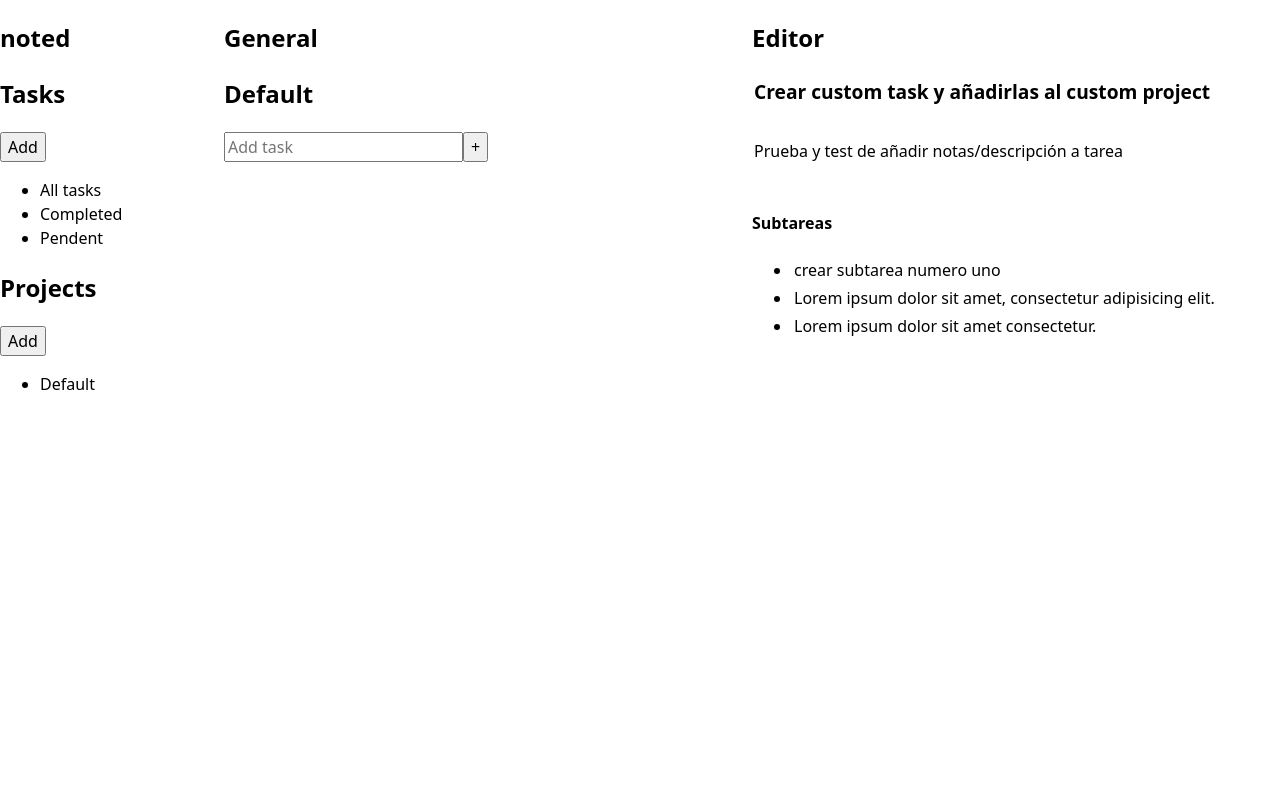
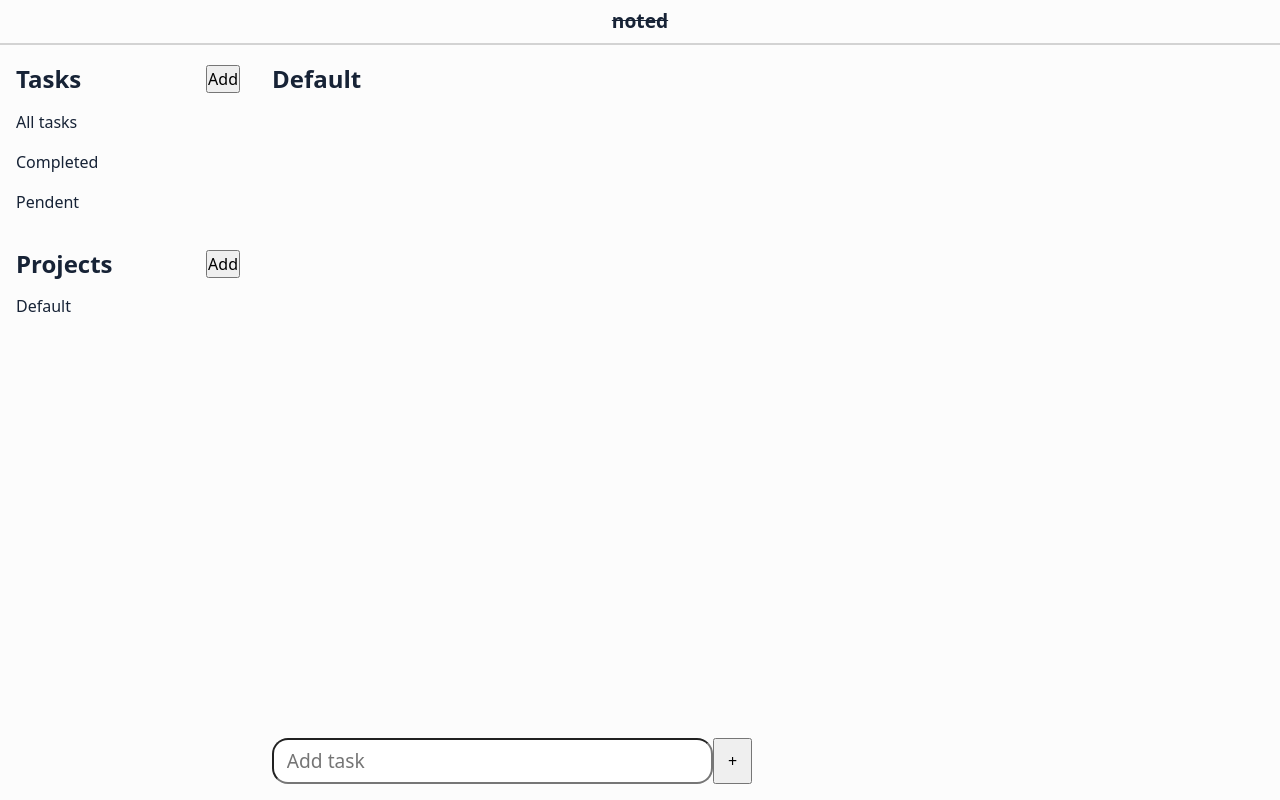
Before and after one commit to diegogo69/todo_app, a website built with webpack: page src/template.html in a window 1280 px wide. Built offline with nearby package versions, Linux system fonts and the light colour scheme.

Commit message:
FEAT: Add base styling rules for layout

```diff
--- a/src/modules/add_project_form.js
+++ b/src/modules/add_project_form.js
@@ -9,11 +9,10 @@ function createAddProjectForm() {
 
 
     const projectTitle = document.createElement('textarea');
-    // projectTitle.id = "projectTitle";
+    projectTitle.rows = 1;
     projectTitle.classList.add('formTitle');
     projectTitle.spellcheck = false;
     projectTitle.placeholder = "Add new project..."
-    projectTitle.autofocus = true;
     projectTitle.value = "TITLE FOR DOM NEWLY CREATED PROJECT YEIII";
 
 
--- a/src/modules/add_task_form.js
+++ b/src/modules/add_task_form.js
@@ -13,9 +13,9 @@ function createAddTaskForm() {
     // taskTitle.id = "taskTitle";
     // taskTitle.classList.add('taskTitleInput');
     taskTitle.classList.add('formTitle');
+    taskTitle.rows = 1;
     taskTitle.spellcheck = false;
     taskTitle.placeholder = "Add new task..."
-    taskTitle.autofocus = true;
     taskTitle.value = "TITLE FOR DOM NEWLY CREATED TASK YEIII";
 
 
--- a/src/modules/create_project_wrapper.js
+++ b/src/modules/create_project_wrapper.js
@@ -18,6 +18,7 @@ function createProjectWrapper(project, index) {
 
 
     const tasksWrapper = document.createElement('div');
+    tasksWrapper.classList.add('tasks-wrapper');
     const tasksUl = document.createElement('ul');
 
     for (let task of project.tasks) {
--- a/src/modules/domRender.js
+++ b/src/modules/domRender.js
@@ -1,6 +1,6 @@
 const domRender = ( function() {
     const editorNode = document.querySelector('.editor');
-    const overviewNode = document.querySelector('#overview');
+    const generalNode = document.querySelector('.general');
     const toolProjectsNode = document.querySelector('#tool-projects-wrapper');
 
     function toolProjects(projectsUl) {
@@ -11,11 +11,12 @@ const domRender = ( function() {
     function editorForm(form) {
         clearNode(editorNode);
         editorNode.appendChild(form);
+        editorNode.querySelector('.formTitle').focus();
     }
 
     function projectWrapper(projectNode) {
-        clearNode(overviewNode);
-        overview.appendChild(projectNode)
+        clearNode(generalNode);
+        generalNode.appendChild(projectNode)
 
     }
 
--- a/src/static/styles.css
+++ b/src/static/styles.css
@@ -1,45 +1,167 @@
+* {
+    /* outline: 2px solid red; */
+    padding: 0;
+    margin: 0;
+}
+
 svg {
     width: 24px;
+}
+
+ul {
+    list-style: none;
+}
+
+
+body {
+
+    --bg: hsl(210, 0%, 99%);
+    --dark: hsl(217, 40%, 15%);
+    --primary: #38bdf8;
+
+    display: grid;
+    grid-template-columns: 16rem 1fr;
+    grid-template-rows: 2.8rem 1fr;
+    grid-template-areas:
+        "header header"
+        "aside main";
+    height: 100vh;
+    background-color: var(--bg);
+    color: var(--dark);
+}
+
+header {
+    grid-area: header;
+    display: grid;
+    place-content: center;
+    border-bottom: 2px solid lightgrey;
+
+    font-weight: 900;
+    text-decoration: line-through;
+    font-size: 1.2rem;
+}
+
+aside {
+    grid-area: aside;
+
+    display: flex;
+    flex-direction: column;
+    gap: 1rem;
+    padding: 1rem;
+}
+
+nav {
+    display: flex;
+    flex-direction: column;
+    gap: 2rem;
+
+}
+
+.nav-tasks,
+.nav-projects {
+    display: flex;
+    flex-direction: column;
+    gap: .8rem;
+}
+
+nav .nav-header {
+    display: flex;
+    justify-content: space-between;
+    align-items: center;
+}
+
+nav ul {
+    display: flex;
+    flex-direction: column;
+    gap: 1rem;
+}
+
+main {
+    grid-area: main;
+
+    display: flex;
+    flex: 1;
+}
+
+.general {
+    flex: 1;
+    padding: 1rem;
+
+}
+
+.project-wrapper {
+    height: 100%;
+    display: flex;
+    gap: .8rem;
+    flex-direction: column;
+}
+
+    /* padding for everything but header
+    .project-wrapper > * + * {
+        padding: .8rem;
+    } */
+
+.project-wrapper form {
+    display: flex;
+    justify-content: space-between;
+    /* align-items: center;  */
+}
+
+.project-wrapper form input {
+    flex: 1;
+    border-radius: 1rem;
+}
+
+.project-wrapper form button {
+    padding: .2rem .8rem;
+
+}
+
+.tasks-wrapper {
+    flex: 1;
+    padding: 0 1rem;
+}
+
+.tasks-wrapper ul {
+    display: flex;
+    flex-direction: column;
+    gap: .8rem;
+}
+
+.editor {
+    flex: 1;
+    padding: 1rem;
+}
+
+.editor form {
+    display: flex;
+    flex-direction: column;
+    gap: 1rem;
+}
+
+.formTitle {
+    font-size: 1.2rem;
+    font-weight: 900;
+}
+
+.formTitle::placeholder {
+    font-weight: 400;
 }
 
 textarea {
     display: block;
     resize: none;
     overflow: hidden;
+    outline: none;
+
+    max-height: 8lh;
     width: 100%;
-    max-height: 8lh;
-    outline: none;
-    border: none;
+    border: 1px solid lightgrey;
+    border-radius: .4rem;
     background-color: transparent;
+    padding: .4rem .8rem
 }
 
-/* Improve maybe use classes */
-textarea#taskTitle,
-textarea#projectTitle {
-    font-size: 1.2rem;
-    font-weight: 900;
+input[type="text"] {
+    padding: .4rem .8rem
 }
-
-
-body {
-    display: flex;
-    height: 100vh;
-}
-
-
-aside {
-    width: 14rem;
-}
-
-main {
-    display: flex;
-    flex: 1;
-}
-
-.general {
-    flex: 1;
-}
-
-.workspace {
-    flex: 1;
-}
--- a/src/template.html
+++ b/src/template.html
@@ -9,25 +9,34 @@
     <link rel="stylesheet" href="static/styles.css"> -->
 </head>
 <body>
+    <header>
+        noted
+    </header>
     <aside class="toolbar">
-        <h1>noted</h1>
-
         <nav>
+            <div class="nav-tasks">
+                <div class="nav-header">
                     <h2>Tasks</h2>
                     <button id="addTask">Add</button>
+                </div>
                 <ul>
                     <li>All tasks</li>
                     <li>Completed</li>
                     <li>Pendent</li>
                 </ul>
+            </div>
 
+            <div class="nav-projects">
+                <div class="nav-header">
                     <h2>Projects</h2>
                     <button id="addProject">Add</button>
+                </div>
                 <div id="tool-projects-wrapper">
                     <ul id="tool-projects">
                         <!-- <li>General</li>
                         <li>Todo app</li> -->
                     </ul>
+                </div>
             </div>
         </nav>
 
@@ -36,45 +45,11 @@
     <main>
         <section class="general">
 
-            <h2>General</h2>
 
-            <!-- General overview of a group of tasks -->
-            <!-- It can be a project, a list of projects, all tasks, pendents... -->
-            <div id="overview">
-            </div>
 
         </section>
 
-        <section class="workspace">
-
-            <h2>Editor</h2>
-
-            <!-- Detailed view of element -->
-            <div class="editor">
-
-                <!-- Titulo -->
-                <!-- <h3>Crear custom task y añadirlas al custom project</h3> -->
-                <textarea name="taskTitle" id="taskTitle" spellcheck="false" >Crear custom task y añadirlas al custom project</textarea>
-
-
-                <!-- Description o notas -->
-                <textarea name="taskDescription" id="taskDescription" spellcheck="false" >Prueba y test de añadir notas/descripción a tarea</textarea>
-                <!-- <p>Prueba y test de añadir notas/descripción a tarea</p> -->
-
-                <!-- Subtareas o checklist -->
-                <h4>Subtareas</h4>
-
-                <ul>
-                    <!-- <li id="contentEdit" contenteditable="true">crear subtarea numero uno</li> -->
-                    <li><textarea class="subtask" rows="1">crear subtarea numero uno</textarea></li>
-                    <li><textarea class="subtask" rows="1">Lorem ipsum dolor sit amet, consectetur adipisicing elit.</textarea></li>
-                    <li><textarea class="subtask" rows="1">Lorem ipsum dolor sit amet consectetur.</textarea></li>
-                </ul>
-
-
-            </div>
-
-
+        <section class="editor">
 
         </section>
     </main>
```
Lines whose indentation alone changed are shown as unchanged.
